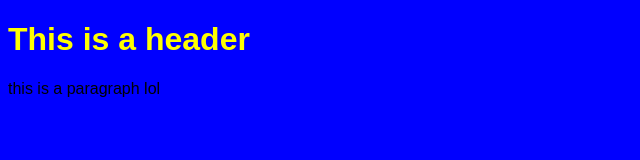
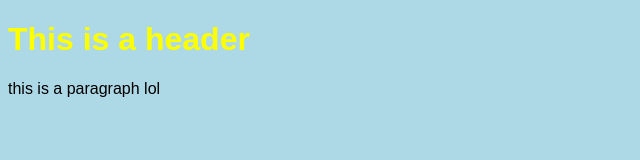
Before and after one commit to juicygreasy/letsdothis, a plain HTML site: page 18febpractice.html in a window 1280 px wide. Shown: the whole page, without its empty margins (0-640 px from the left). Drawn offline with Linux system fonts and the light colour scheme; files that its build step writes are made by us from their sources.

Commit message:
meow
cant seem to connect the css file externally so for now ill do css in my html

```diff
--- a/18febpractice.html
+++ b/18febpractice.html
@@ -2,7 +2,13 @@
 <html>
 <head>
 	<title>Hello World</title>
-	<link rel="stylesheet" type="text/css" href="shart/letsdothis/18febstyles.css">
+	<link rel="stylesheet" type="text/css" href="letsdothis/18febstyles.css">
+	<style>
+		body {
+			font-family: arial;
+			background-color: lightblue;
+			}
+	</style>
 </head>
 <body>
 
```
